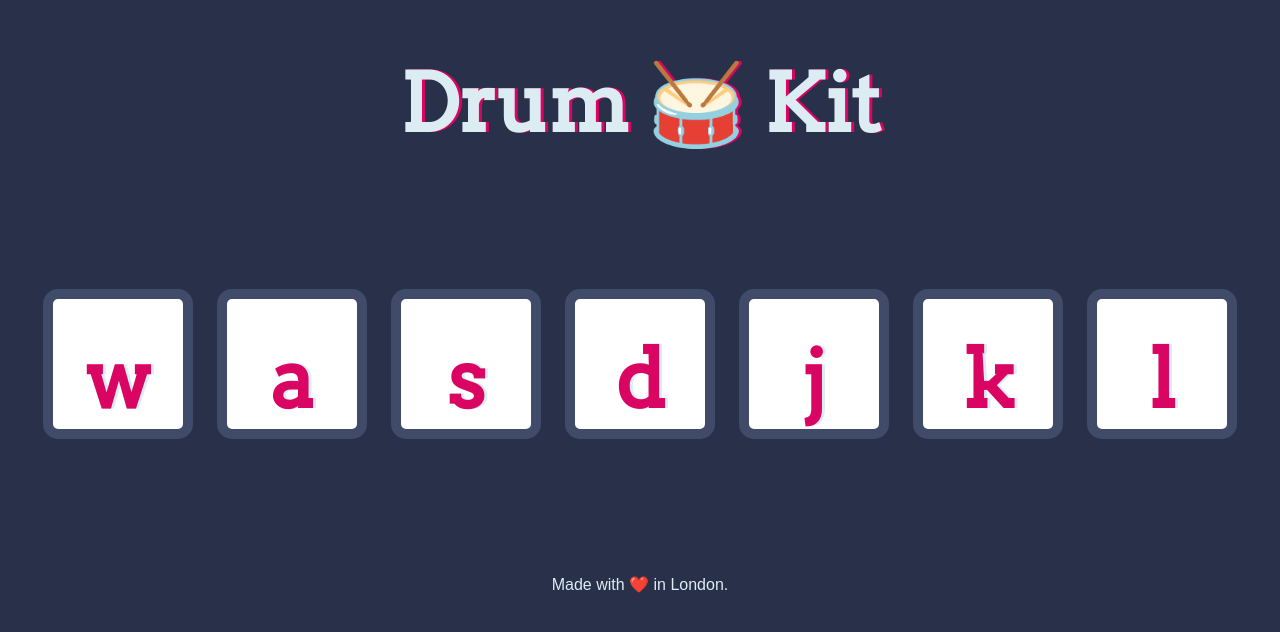
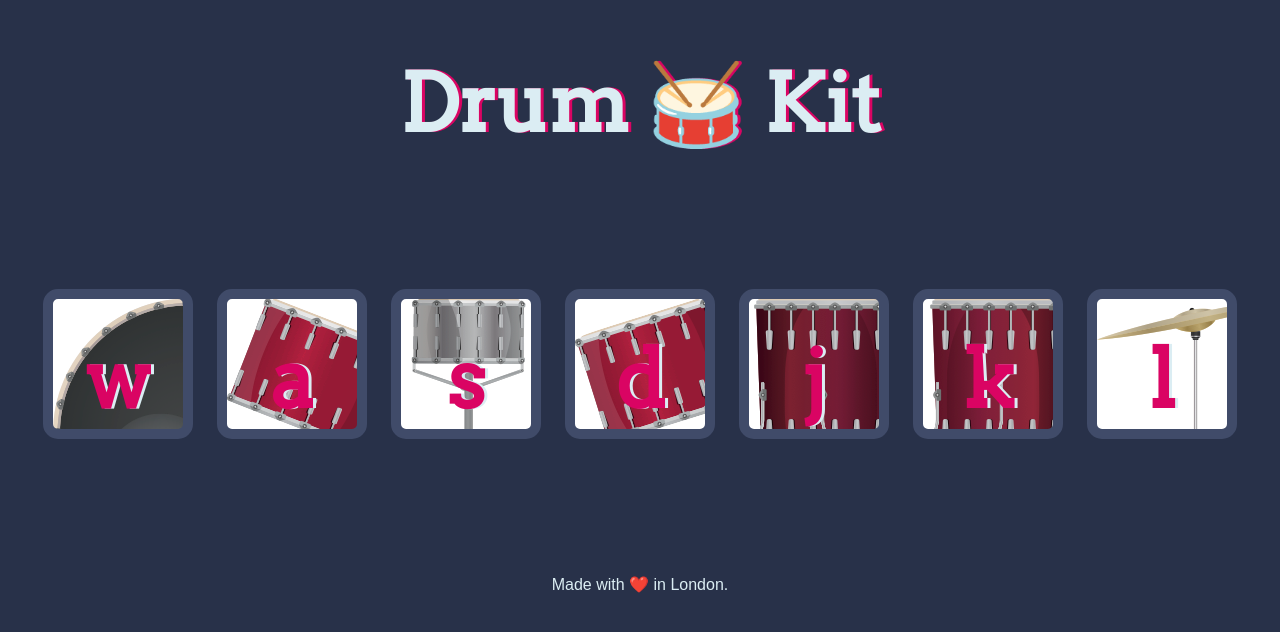
Before and after one commit to BSSE23015/Web-dev_, a PHP site: page / in a window 1280 px wide. Shown: the top 632 px of the page. Run offline with PHP 8.4, Linux system fonts and the light colour scheme.

Commit message:
2-2-2025

```diff
--- a/The Drum Kit/Drum Kit Starting Files/index.js
+++ b/The Drum Kit/Drum Kit Starting Files/index.js
@@ -1,3 +1,45 @@
-document.querySelector("button").addEventListener("click", function () {
-  alert("I got clicked!");
-});
+for (var i = 0; i < document.querySelectorAll(".drum").length; i++) {
+  document.querySelectorAll(".drum")[i].addEventListener("click", function () {
+    var buttonInnerHtml = this.innerHTML;
+    switch (buttonInnerHtml) {
+      case "w":
+        var audio = new Audio("sounds/kick-bass.mp3");
+        this.style.color = "white";
+        audio.play();
+        break;
+      case "a":
+        var audio = new Audio("sounds/tom-1.mp3");
+        this.style.color = "white";
+        audio.play();
+        break;
+      case "s":
+        var audio = new Audio("sounds/snare.mp3");
+        this.style.color = "white";
+        audio.play();
+        break;
+      case "d":
+        var audio = new Audio("sounds/tom-2.mp3");
+        this.style.color = "white";
+        audio.play();
+        break;
+      case "j":
+        var audio = new Audio("sounds/tom-4.mp3");
+        this.style.color = "white";
+        audio.play();
+        break;
+      case "k":
+        var audio = new Audio("sounds/tom-3.mp3");
+        this.style.color = "white";
+        audio.play();
+        break;
+      case "l":
+        var audio = new Audio("sounds/crash.mp3");
+        this.style.color = "white";
+        audio.play();
+        break;
+      default:
+        console.log(buttonInnerHtml);
+        break;
+    }
+  });
+}
--- a/The Drum Kit/Drum Kit Starting Files/styles.css
+++ b/The Drum Kit/Drum Kit Starting Files/styles.css
@@ -5,43 +5,42 @@ body {
 
 h1 {
   font-size: 5rem;
-  color: #DBEDF3;
+  color: #dbedf3;
   font-family: "Arvo", cursive;
-  text-shadow: 3px 0 #DA0463;
-
+  text-shadow: 3px 0 #da0463;
 }
 
 footer {
-  color: #DBEDF3;
+  color: #dbedf3;
   font-family: sans-serif;
 }
 
 .w {
-
+  background-image: url("images/kick.png");
 }
 
 .a {
-
+  background-image: url("images/tom1.png");
 }
 
 .s {
-
+  background-image: url("images/snare.png");
 }
 
 .d {
-
+  background-image: url("images/tom2.png");
 }
 
 .j {
-
+  background-image: url("./images/tom4.png");
 }
 
 .k {
-
+  background-image: url("./images/tom3.png");
 }
 
 .l {
-
+  background-image: url("images/crash.png");
 }
 
 .set {
@@ -54,7 +53,7 @@ footer {
 }
 
 .pressed {
-  box-shadow: 0 3px 4px 0 #DBEDF3;
+  box-shadow: 0 3px 4px 0 #dbedf3;
   opacity: 0.5;
 }
 
@@ -64,13 +63,13 @@ footer {
 
 .drum {
   outline: none;
-  border: 10px solid #404B69;
+  border: 10px solid #404b69;
   font-size: 5rem;
-  font-family: 'Arvo', cursive;
+  font-family: "Arvo", cursive;
   line-height: 2;
   font-weight: 900;
-  color: #DA0463;
-  text-shadow: 3px 0 #DBEDF3;
+  color: #da0463;
+  text-shadow: 3px 0 #dbedf3;
   border-radius: 15px;
   display: inline-block;
   width: 150px;
```
